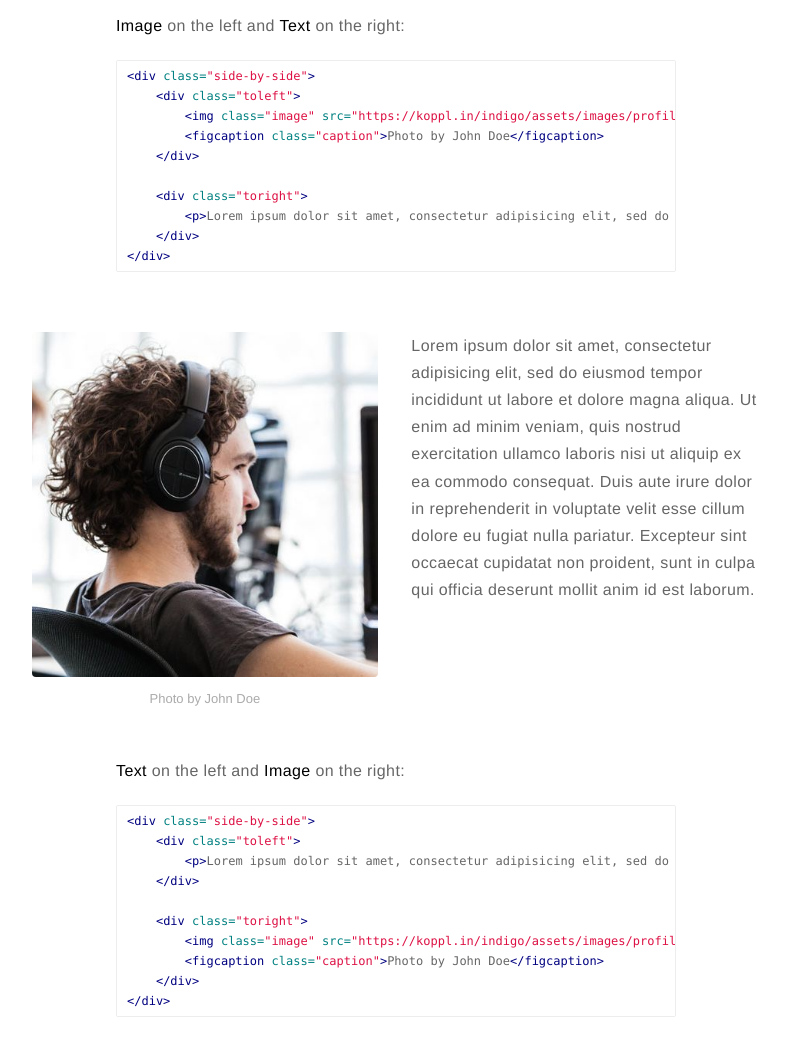
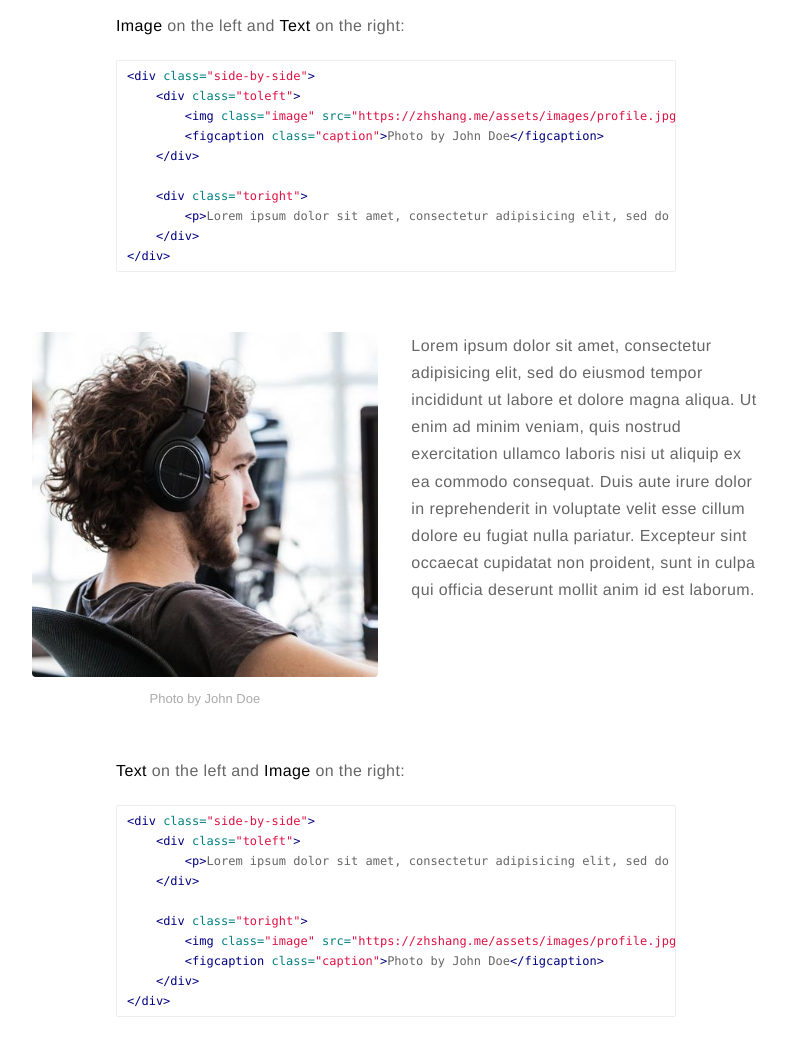
Before and after one commit to Nil26/Nil26.github.io, a Jekyll site: the page built from _posts/2015-02-24-markdown-extra-components.markdown, in a window 1280 px wide and 1400 px high, scrolled down 1068 px. Shown: the part 151-1188 px from the top of the window, without its empty margins (244-1032 px from the left). Built offline with Jekyll 4.4.1, drawn with Linux system fonts in a browser that asks for light colours; comment, search, counter and statistics services are not loaded; some of the changed lines change nothing that is shown.

Commit message:
Update _config.yml

```diff
--- a/_config.yml
+++ b/_config.yml
@@ -10,7 +10,7 @@ description: A blog about technology and stuff related
 external-image: false
 picture: assets/images/profile.jpg
 
-url: https://koppl.in/indigo
+url: https://zhshang.me
 # your url: http://USERNAME.github.io
 
 permalink: /:title/
@@ -29,15 +29,15 @@ highlighter: rouge
 disqus: mydisqus
 
 # if you don't have any of social below, comment the line
-facebook: myfacebook
-twitter: mytwitter
+facebook: zhshang26
+twitter: earthwalker26
 # google: mygoogle
 # instagram: myinstagram
 # pinterest: mypinterest
 # linkedin: mylinkedin
 youtube: myyoutube
 spotify: myspotify
-github: mygithub
+github: Nil26
 stackoverflow: 7044681/mystackoverflow
 quora: userquora
 reddit: username
```
